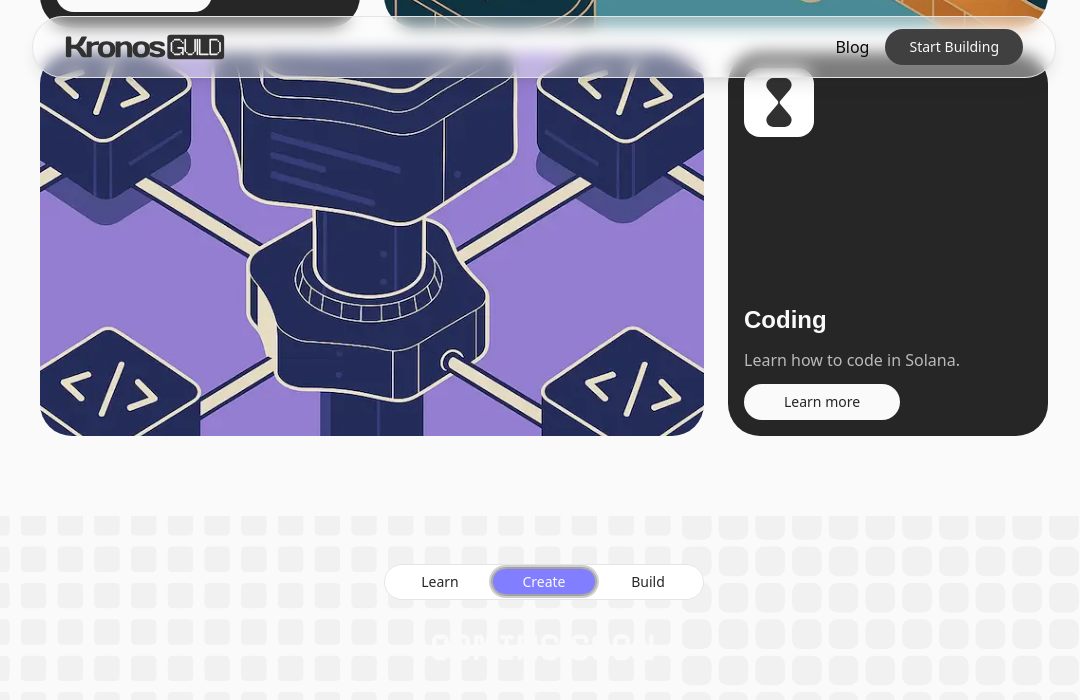
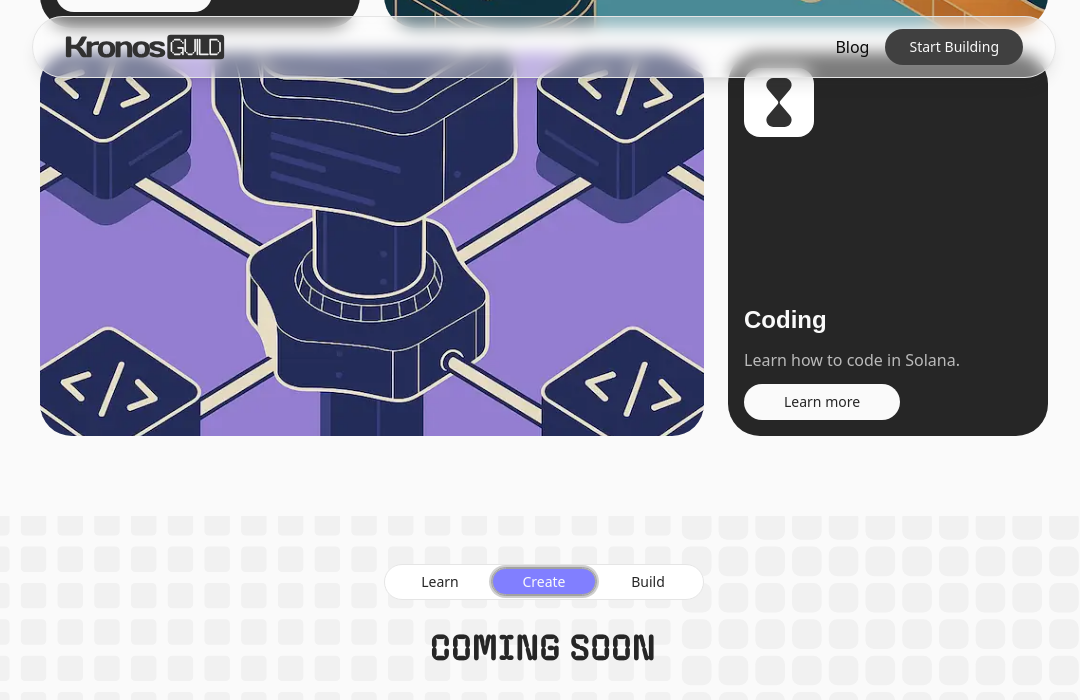
Before and after one commit to Kronos-Guild/kronos-guild, a Next.js app: page / in a window 1280 px wide. Both pictures are taken after a click on the tab "Create". Shown: the part 1003-1703 px from the top of the page, without its empty margins (96-1176 px from the left). Built offline with nearby package versions, Linux system fonts and the light colour scheme; a web font is replaced by a local one.

Commit message:
Update button styles and text color in homepage and HomeTabs component
- Enhanced button styles with hover effects for better user interaction.
- Updated text color in HomeTabs to improve visibility and consistency across the application.

```diff
--- a/app/page.tsx
+++ b/app/page.tsx
@@ -55,7 +55,7 @@ export default function Home() {
               <span className="text-neutral-50/70 text-start max-w-xs">
                 Build a solid foundation for your Solana Journey.
               </span>
-              <Button className="rounded-full bg-neutral-50 text-neutral-800 px-10 py-2">
+              <Button className="rounded-full cursor-pointer hover:bg-neutral-200 transition-all duration-300 bg-neutral-50 text-neutral-800 px-10 py-2">
                 Learn more
               </Button>
             </div>
@@ -83,7 +83,7 @@ export default function Home() {
               <span className="text-neutral-50/70 text-start max-w-xs">
                 Learn how to code in Solana.
               </span>
-              <Button className="rounded-full bg-neutral-50 text-neutral-800 px-10 py-2">
+              <Button className="rounded-full cursor-pointer hover:bg-neutral-200 transition-all duration-300 bg-neutral-50 text-neutral-800 px-10 py-2">
                 Learn more
               </Button>
             </div>
--- a/components/tabs/HomeTabs.tsx
+++ b/components/tabs/HomeTabs.tsx
@@ -82,7 +82,7 @@ export default function HomeTabs() {
             className="flex items-center justify-center w-full flex-1"
           >
             <span
-              className={`${caryotypeBold.className} text-4xl tracking-wider uppercase`}
+              className={`${caryotypeBold.className} text-neutral-800 text-4xl tracking-wider uppercase`}
             >
               Coming Soon
             </span>
@@ -92,7 +92,7 @@ export default function HomeTabs() {
             className="flex items-center justify-center w-full flex-1"
           >
             <span
-              className={`${caryotypeBold.className} text-4xl tracking-wider uppercase`}
+              className={`${caryotypeBold.className} text-neutral-800 text-4xl tracking-wider uppercase`}
             >
               Coming Soon
             </span>
```
